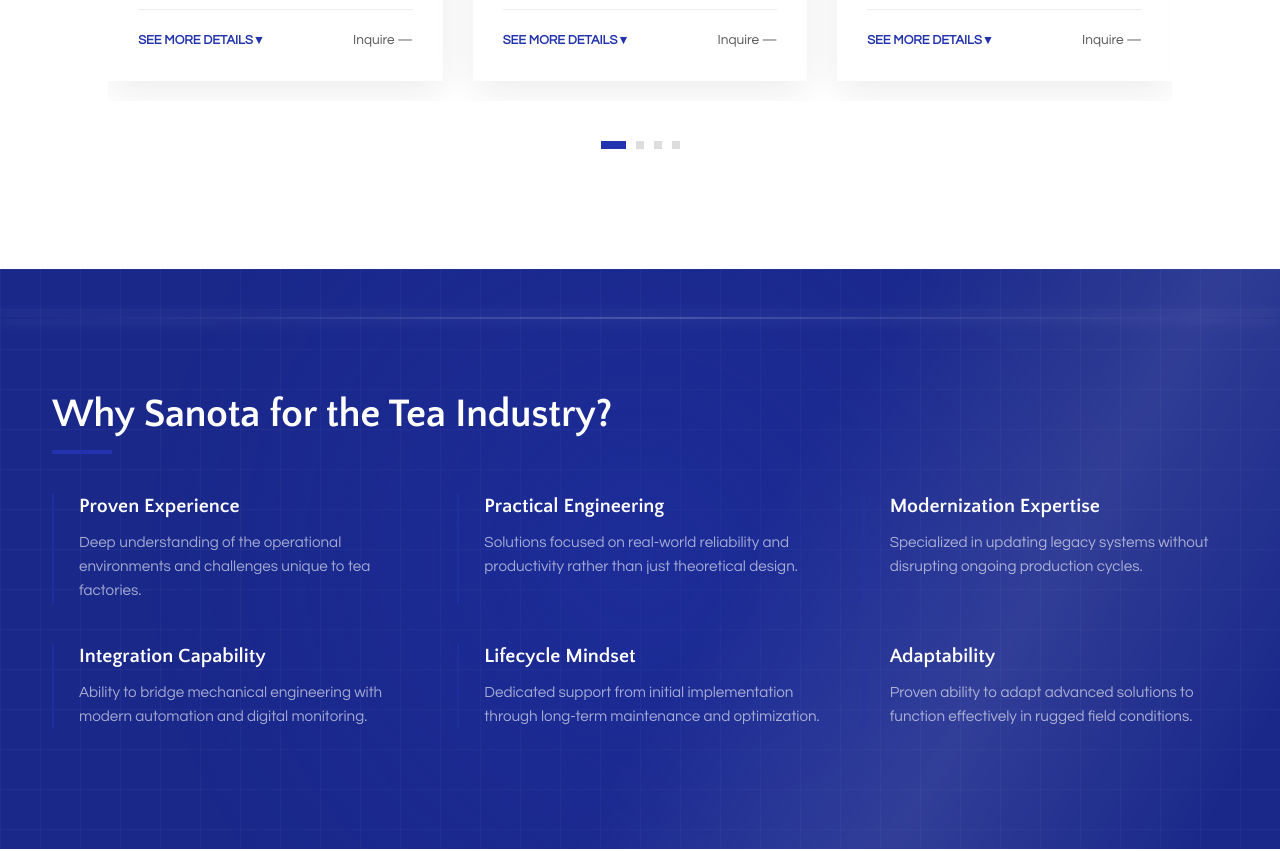
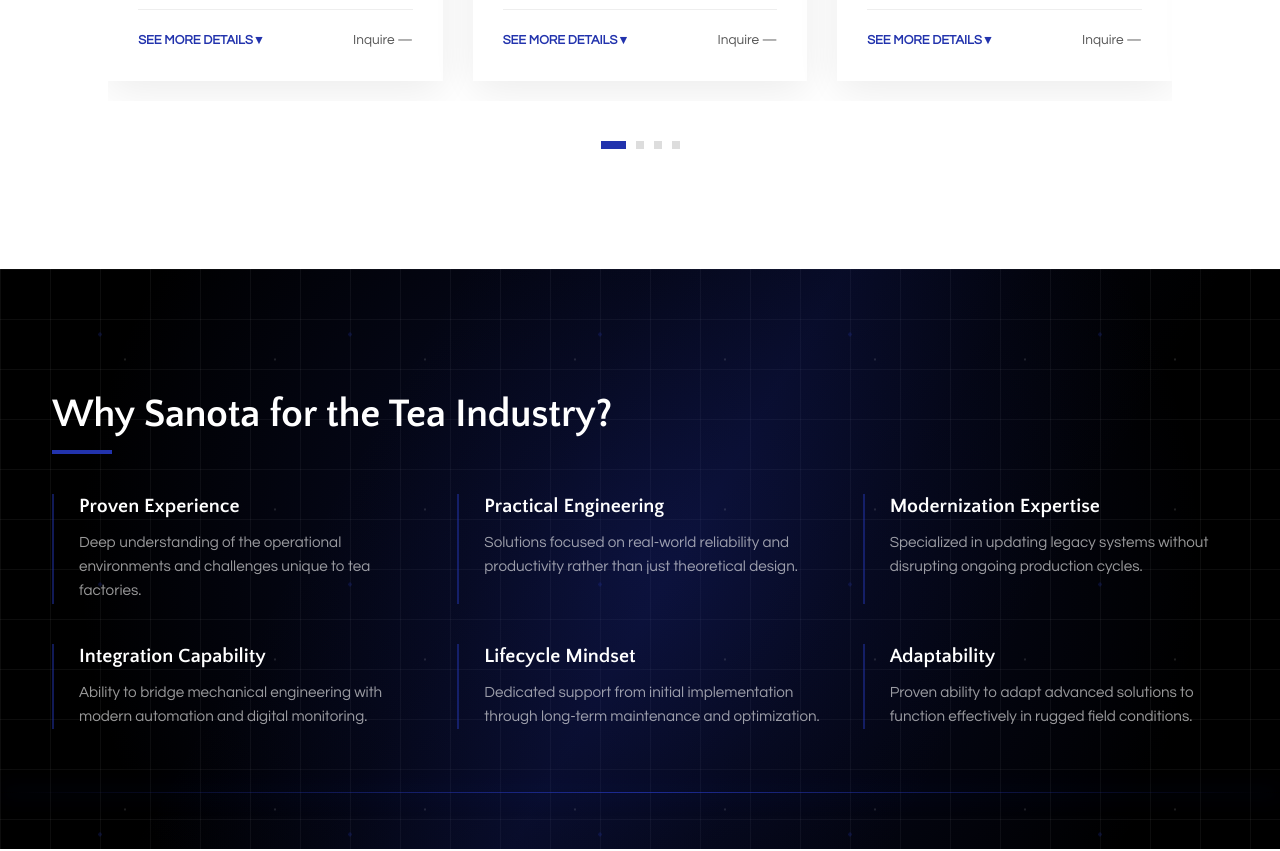
Before and after one commit to Knoweb/sanota-site, a React (Vite) app: page /industries/tea in a window 1280 px wide. Shown: the part 7020-7871 px from the top of the page. Built offline with nearby package versions, Linux system fonts and the light colour scheme.

Commit message:
UI: Redesign Why Sanota background to premium black with multi-layer particles and tech scanning

```diff
--- a/src/pages/TeaIndustry/TeaIndustry.css
+++ b/src/pages/TeaIndustry/TeaIndustry.css
@@ -1118,22 +1118,22 @@
 /* --- Why Sanota Section --- */
 .tea-why-section {
     padding: 120px 0;
-    background-color: #1A288A;
+    background-color: #000;
     background-image:
-        linear-gradient(rgba(255, 255, 255, 0.03) 1px, transparent 1px),
-        linear-gradient(90deg, rgba(255, 255, 255, 0.03) 1px, transparent 1px);
-    background-size: 40px 40px;
+        linear-gradient(rgba(255, 255, 255, 0.05) 1px, transparent 1px),
+        linear-gradient(90deg, rgba(255, 255, 255, 0.05) 1px, transparent 1px);
+    background-size: 50px 50px;
     color: #fff;
     position: relative;
     overflow: hidden;
 }
 
-/* Attractive Tech Beams & Glow */
+/* Attractive Tech Glow */
 .tea-why-section::before {
     content: '';
     position: absolute;
     inset: 0;
-    background: radial-gradient(circle at 50% 50%, rgba(34, 51, 173, 0.4), transparent 70%);
+    background: radial-gradient(circle at 50% 50%, rgba(34, 51, 173, 0.25), transparent 80%);
     z-index: 1;
 }
 
@@ -1141,16 +1141,16 @@
     position: absolute;
     top: 0;
     left: -100%;
-    width: 50%;
+    width: 60%;
     height: 100%;
     background: linear-gradient(90deg,
         transparent,
-        rgba(255, 255, 255, 0.05),
-        rgba(255, 255, 255, 0.1),
-        rgba(255, 255, 255, 0.05),
+        rgba(34, 51, 173, 0.05),
+        rgba(34, 51, 173, 0.15),
+        rgba(34, 51, 173, 0.05),
         transparent);
     transform: skewX(-30deg);
-    animation: teaBeamSlide 10s linear infinite;
+    animation: teaBeamSlide 12s linear infinite;
     z-index: 2;
     pointer-events: none;
 }
@@ -1160,23 +1160,42 @@
     100% { left: 150%; }
 }
 
-/* Scanning line */
+/* Floating Particles / Digital Nodes */
+.tea-why-particles {
+    position: absolute;
+    inset: -100px;
+    background-image:
+        radial-gradient(circle, rgba(255, 255, 255, 0.15) 1px, transparent 1px),
+        radial-gradient(circle, rgba(34, 51, 173, 0.3) 2px, transparent 2px);
+    background-size: 150px 150px, 250px 250px;
+    background-position: 0 0, 75px 75px;
+    animation: teaParticlesScroll 30s linear infinite;
+    z-index: 2;
+    opacity: 0.8;
+}
+
+@keyframes teaParticlesScroll {
+    0% { transform: translateY(0); }
+    100% { transform: translateY(-150px); }
+}
+
+/* Scanning line - prominence on black */
 .tea-why-section::after {
     content: '';
     position: absolute;
     top: -100%;
     left: 0;
     width: 100%;
-    height: 2px;
-    background: linear-gradient(90deg, transparent, rgba(255, 255, 255, 0.2), transparent);
-    box-shadow: 0 0 15px rgba(255, 255, 255, 0.3);
-    animation: teaScannerMove 6s linear infinite;
-    z-index: 2;
+    height: 1px;
+    background: linear-gradient(90deg, transparent, rgba(34, 51, 173, 0.8), transparent);
+    box-shadow: 0 0 20px rgba(34, 51, 173, 0.6);
+    animation: teaScannerMove 8s linear infinite;
+    z-index: 3;
 }
 
 @keyframes teaScannerMove {
-    0% { top: -10%; }
-    100% { top: 110%; }
+    0% { top: -5%; }
+    100% { top: 105%; }
 }
 
 .tea-why-section .container {
--- a/src/pages/TeaIndustry/TeaIndustry.jsx
+++ b/src/pages/TeaIndustry/TeaIndustry.jsx
@@ -453,6 +453,7 @@
             {/* 9. WHY SANOTA FOR THIS INDUSTRY */}
             <section className="tea-why-section">
                 <div className="tea-why-tech-beam"></div>
+                <div className="tea-why-particles"></div>
                 <div className="container">
                     <div className="tea-why-wrapper">
                         <div className="tea-why-content">
```
